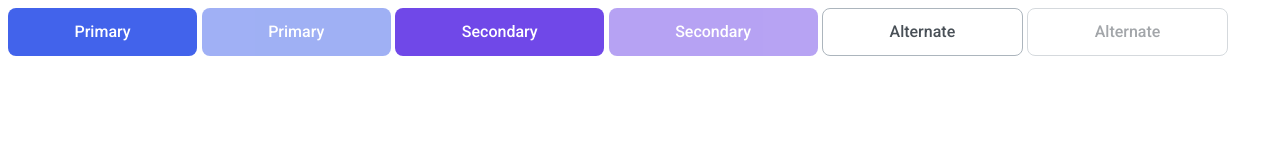
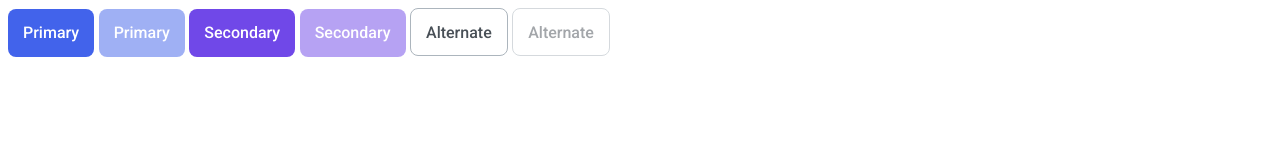
Before and after one commit to js-tasks-ru/htmlcss-20220519_vitalijs-maslobojevs92, a website: page 03-lection1/01-button/index.html in a window 1280 px wide. Drawn offline with Linux system fonts and the light colour scheme.

Commit message:
fixed button padding

```diff
--- a/03-lection1/01-button/button.css
+++ b/03-lection1/01-button/button.css
@@ -1,7 +1,7 @@
 /* Стилизация кнопки */
 .btn {
   height: 48px;
-  padding: 0 66.5px;
+  padding: 15px 15px 14px;
   font-family: 'Roboto', sans-serif;
   font-weight: 500;
   font-style: normal;
```
